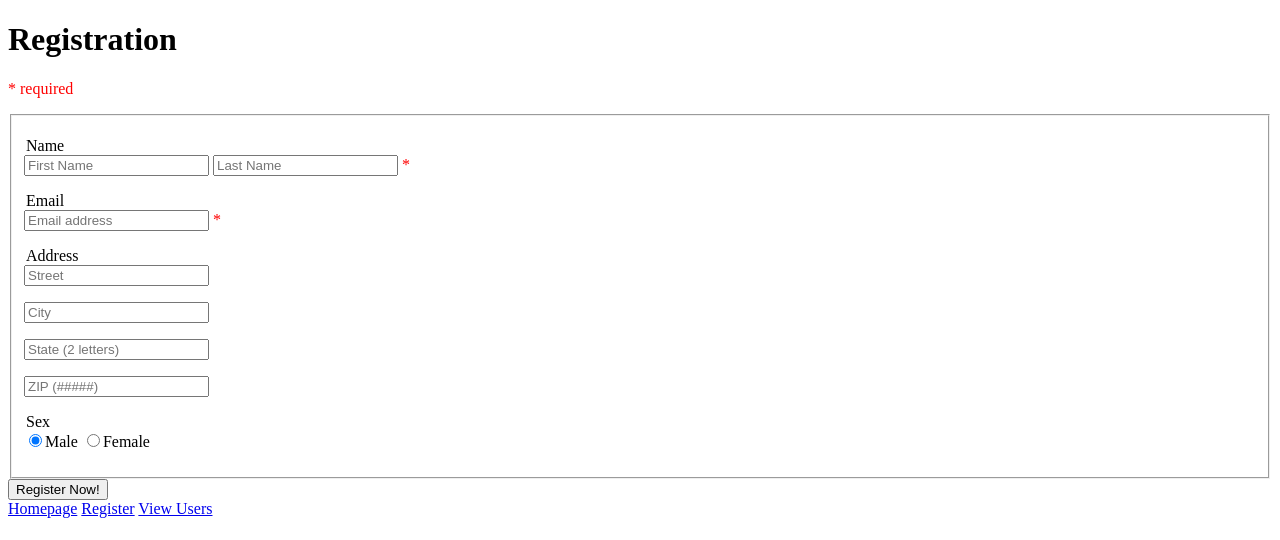
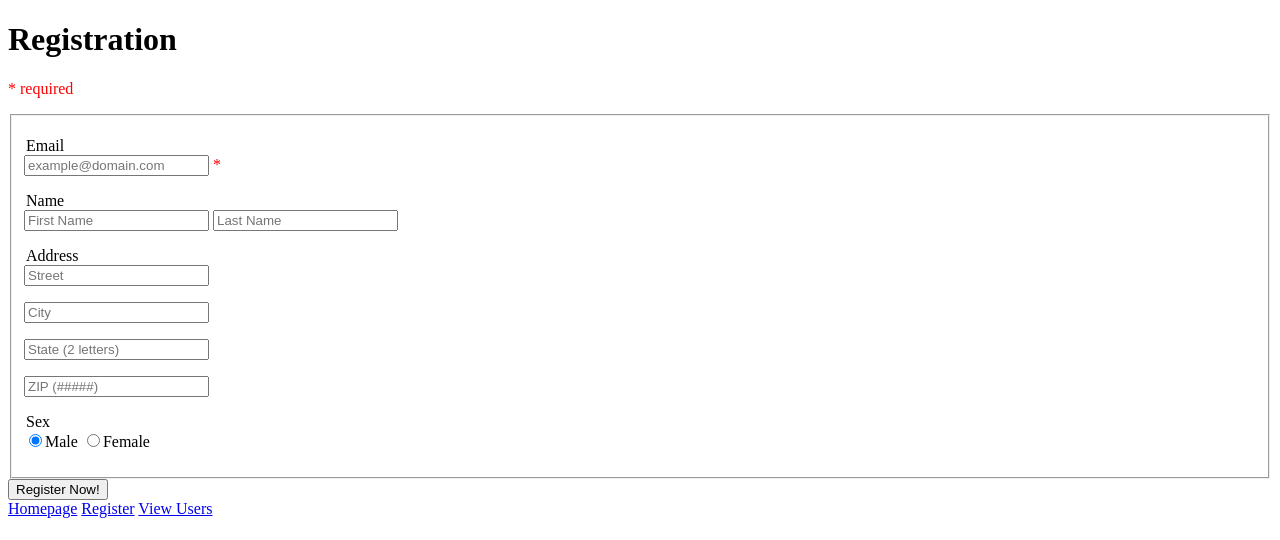
Before and after one commit to keochea647/csc174group16, a PHP site: page /register.php in a window 1280 px wide. Shown: the top 540 px of the page. Run offline with PHP 8.4, Linux system fonts and the light colour scheme.

Commit message:
Fixing so only one input needed

```diff
--- a/register.php
+++ b/register.php
@@ -1,5 +1,4 @@
 <?php
-
     // error messages
     $errors = array(
         "nameErr"=>"",
@@ -20,17 +19,30 @@
         // sql connection code (in another source file)
         require("sqlConnect.php");
 
-        // checks if input is empty (required field)
-        if(empty($_POST['first']) || empty($_POST['last'])) {
-            $errors["nameErr"] = "Name required";
-            $success = false;
+        // get name input & clean
+        $first = clean_input($_POST['first']);
+        $last = clean_input($_POST['last']);
+        // if empty, just put null (not required field)
+        if(empty($first)) {
+            $first = null;
         }
+        // if there's input, clean and then check to see if it's valid
         else {
-            $first = clean_input($_POST['first']);
-            $last = clean_input($_POST['last']);
-            // ensures only characters and ' are inputted into DB
-            if(!preg_match("/^[a-zA-Z-']+$/",$first) || !preg_match("/^[a-zA-Z-']+$/",$last)) {
-                $errors["nameErr"] = "Only letters and ' allowed";
+            // ensures only letters, -, and ' are inputted into DB
+            if(!preg_match("/^[a-zA-Z-']+$/",$first)) {
+                $errors["nameErr"] = "Only letters, -, and ' allowed";
+                $success = false;
+            }
+        }
+        // if empty, just put null (not required field)
+        if(empty($last)) {
+            $last = null;
+        }
+        // if there's input, clean and then check to see if it's valid
+        else {
+            // ensures only letters, -, and ' are inputted into DB
+            if(!preg_match("/^[a-zA-Z-']+$/",$last)) {
+                $errors["nameErr"] = "Only letters, -, and ' allowed";
                 $success = false;
             }
         }
@@ -133,15 +145,15 @@
     <form action="register.php" method="post">
         <fieldset>
             <p>
-                <legend>Name</legend>
-                <input type="text" name="first" required placeholder="First Name" value="<?php echo $first;?>">
-                <input type="text" name="last" required placeholder="Last Name" value="<?php echo $last;?>">
-                <?php echo "<span class='error'>*{$errors['nameErr']}</span>";?>
+                <legend>Email</legend>
+                <input type="text" name="email" required placeholder="example@domain.com" value="<?php echo $email;?>">
+                <?php echo "<span class='error'>*{$errors['emailErr']}</span>";?>
             </p>
             <p>
-                <legend>Email</legend>
-                <input type="text" name="email" required placeholder="Email address" value="<?php echo $email;?>">
-                <?php echo "<span class='error'>*{$errors['emailErr']}</span>";?>
+                <legend>Name</legend>
+                <input type="text" name="first" placeholder="First Name" value="<?php echo $first;?>">
+                <input type="text" name="last" placeholder="Last Name" value="<?php echo $last;?>">
+                <?php echo "<span class='error'>{$errors['nameErr']}</span>";?>
             </p>
             <p>
                 <legend>Address</legend>
--- a/table.php
+++ b/table.php
@@ -21,6 +21,7 @@
                 <thead>
                 <tr>
                     <th>UID</th>
+                    <th>Email</th>
                     <th>First Name</th>
                     <th>Last Name</th>
                     <th>Sex</th>
@@ -28,13 +29,13 @@
                     <th>City</th>
                     <th>State</th>
                     <th>ZIP</th>
-                    <th>Email</th>
                 </tr>";
                 // goes through returned records and adds them to the table
                 while($row = $result->fetch_assoc()) {
                     echo
                         "<tr>
                             <td>{$row['uid']}</td>
+                            <td>{$row['email']}</td>
                             <td>{$row['fname']}</td>
                             <td>{$row['lname']}</td>
                             <td>{$row['sex']}</td>
@@ -42,7 +43,6 @@
                             <td>{$row['city']}</td>
                             <td>{$row['state']}</td>
                             <td>{$row['zip']}</td>
-                            <td>{$row['email']}</td>
                         </tr>\n";
                 }
                 echo "</table>";
```
